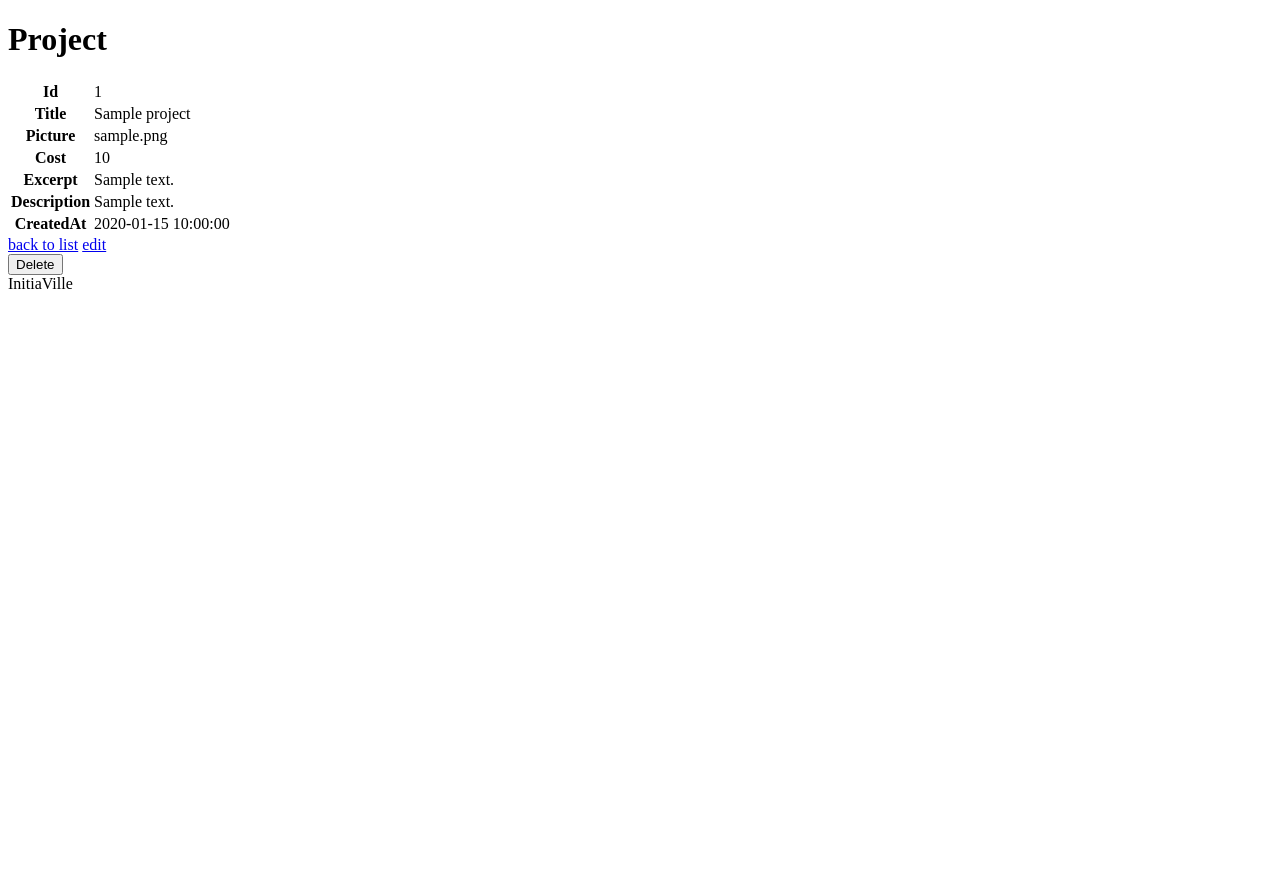
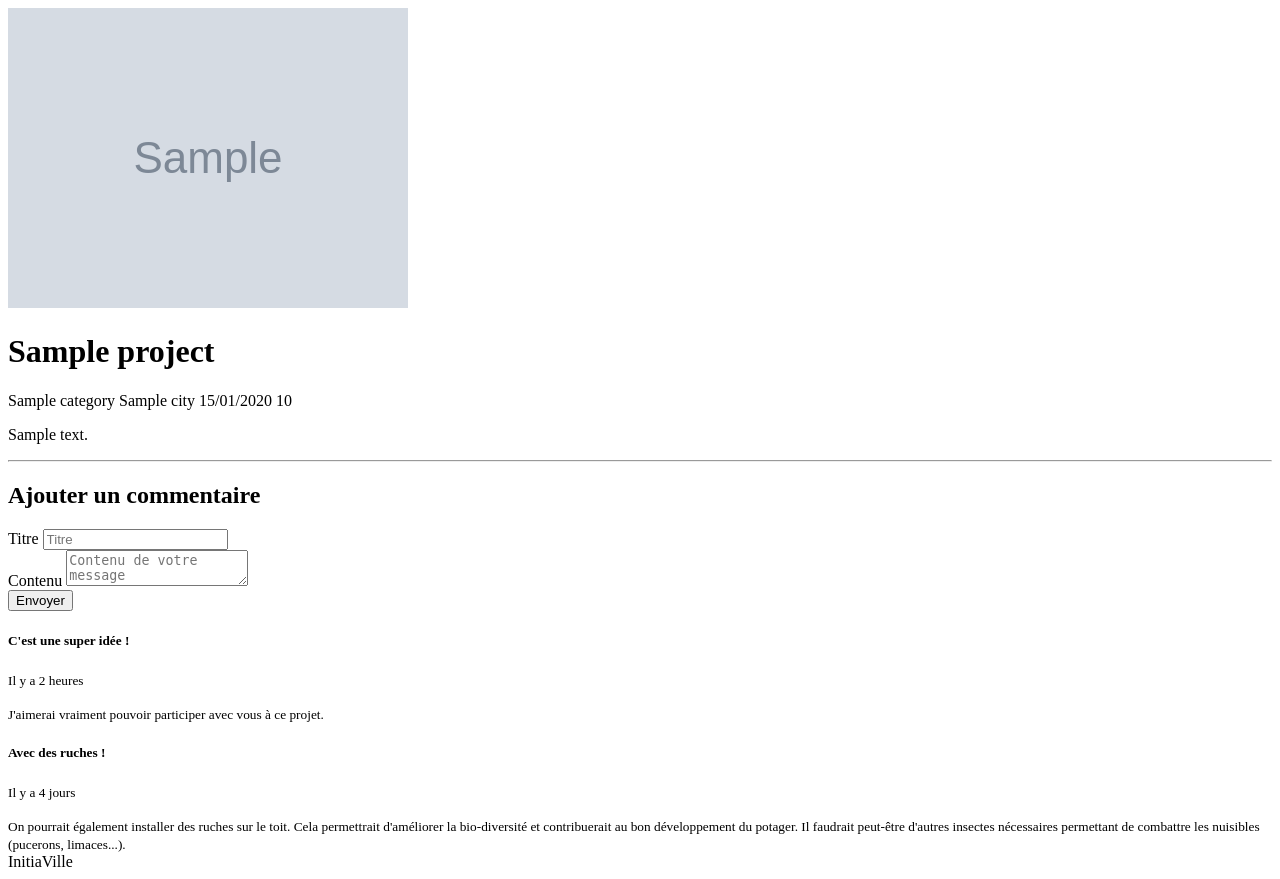
Before and after one commit to Lamelie/initiaville, a Symfony app: template templates/project/show.html.twig in a window 1280 px wide. Before the commit the page ends 289 px from the top, so only its background shows below. Run offline with Twig, Linux system fonts and the light colour scheme; the template is opened without the code that fills it: most values are stand-ins (such as "Sample title", 1, 10 or a date in 2020); grey boxes marked "Sample" are stand-in pictures; some libraries are stand-ins or nearby versions.

Commit message:
Création des boutons "supprimer" pour les projets + création de la page de présentation d'un projet.

```diff
--- a/src/Controller/ProjectController.php
+++ b/src/Controller/ProjectController.php
@@ -52,7 +52,7 @@ class ProjectController extends AbstractController
             $entityManager->persist($project);
             $entityManager->flush();
 
-            return $this->redirectToRoute('project_index');
+            return $this->redirectToRoute('project_show',['id' => $project->getId()]);
         }
 
         return $this->render('project/new.html.twig', [
@@ -102,6 +102,6 @@ class ProjectController extends AbstractController
             $entityManager->flush();
         }
 
-        return $this->redirectToRoute('project_index');
+        return $this->redirectToRoute('user_edit',['id' => $project->getUser()->getId()]);
     }
 }
--- a/src/Controller/UserController.php
+++ b/src/Controller/UserController.php
@@ -60,6 +60,7 @@ class UserController extends AbstractController
 
     /**
      * @Route("/{id}/edit", name="user_edit", methods={"GET","POST"})
+     * todo: sécuriser action de modification de compte/projet + suppresion de projets
      */
     public function edit(Request $request, User $user): Response
     {
--- a/src/Form/ProjectType.php
+++ b/src/Form/ProjectType.php
@@ -8,6 +8,7 @@ use App\Entity\Project;
 use Symfony\Bridge\Doctrine\Form\Type\EntityType;
 use Symfony\Component\Form\AbstractType;
 use Symfony\Component\Form\Extension\Core\Type\FileType;
+use Symfony\Component\Form\Extension\Core\Type\MoneyType;
 use Symfony\Component\Form\Extension\Core\Type\TextType;
 use Symfony\Component\Form\FormBuilderInterface;
 use Symfony\Component\OptionsResolver\OptionsResolver;
@@ -24,7 +25,7 @@ class ProjectType extends AbstractType
                 'mapped'=> false,
                 'label'=>'Illustration'
             ])
-            ->add('cost', TextType::class, [
+            ->add('cost', MoneyType::class, [
                 'label'=>'Budget'
             ])
             ->add('excerpt', TextType::class, [
--- a/templates/project/_card.html.twig
+++ b/templates/project/_card.html.twig
@@ -3,8 +3,8 @@
             <img src="{{ asset('uploads/' ~ project.picture) }}" class="card-img-top" alt="{{project.title}}">
             <div class="card-body">
                 <h5 class="card-title">{{project.title}}</h5>
-                <p class="card-text">{{ project.excerpt}}.</p>
-                <a href="project.html" class="btn btn-primary">
+                <p class="card-text">{{ project.excerpt}}</p>
+                <a href="{{ path('project_show', {'id': project.id}) }}" class="btn btn-primary">
                     <i class="fa fa-eye"></i>
                     Voir plus
                 </a>
--- a/templates/project/_delete_form.html.twig
+++ b/templates/project/_delete_form.html.twig
@@ -1,5 +1,5 @@
 <form method="post" action="{{ path('project_delete', {'id': project.id}) }}" onsubmit="return confirm('Are you sure you want to delete this item?');">
     <input type="hidden" name="_method" value="DELETE">
     <input type="hidden" name="_token" value="{{ csrf_token('delete' ~ project.id) }}">
-    <button class="btn">Delete</button>
+    <button class="btn btn-danger"><i class="fa fa-trash"></i> Supprimer</button>
 </form>
--- a/templates/project/show.html.twig
+++ b/templates/project/show.html.twig
@@ -1,46 +1,70 @@
 {% extends 'base.html.twig' %}
 
-{% block title %}Project{% endblock %}
+{% block title %}Projet - {{ project.title }}{% endblock %}
 
 {% block body %}
-    <h1>Project</h1>
 
-    <table class="table">
-        <tbody>
-            <tr>
-                <th>Id</th>
-                <td>{{ project.id }}</td>
-            </tr>
-            <tr>
-                <th>Title</th>
-                <td>{{ project.title }}</td>
-            </tr>
-            <tr>
-                <th>Picture</th>
-                <td>{{ project.picture }}</td>
-            </tr>
-            <tr>
-                <th>Cost</th>
-                <td>{{ project.cost }}</td>
-            </tr>
-            <tr>
-                <th>Excerpt</th>
-                <td>{{ project.excerpt }}</td>
-            </tr>
-            <tr>
-                <th>Description</th>
-                <td>{{ project.description }}</td>
-            </tr>
-            <tr>
-                <th>CreatedAt</th>
-                <td>{{ project.createdAt ? project.createdAt|date('Y-m-d H:i:s') : '' }}</td>
-            </tr>
-        </tbody>
-    </table>
+    <div class="row">
+        <div class="col-md-4">
+            <img src="{{ asset('uploads/' ~ project.picture) }}" alt="{{project.title}}" class="img-fluid">
+        </div>
+        <div class="col-md-8">
+            <h1>{{project.title}}</h1>
+            <div class="bg-light rounded p-2">
+                {% for category in project.categories %}
+                    <span class="badge badge-pill badge-primary" title="Catégorie">
+                        <i class="fa fa-tag"></i>
+                        {{ category.label }}
+                    </span>
+                {% endfor %}
+                <span class="badge badge-pill badge-secondary" title="Ville">
+                    <i class="fa fa-map-marker"></i>
+                    {{ project.city.name }}
+                </span>
+                <span class="badge badge-pill badge-info" title="Date de proposition">
+                    <i class="fa fa-calendar"></i>
+                    {{ project.createdAt|date('d/m/Y') }}
+                </span>
+                <span class="badge badge-pill badge-warning" title="Coût du projet">
+                    <i class="fa fa-euro"></i>
+                    {{ project.cost }}
+                </span>
+            </div>
+            <p>{{ project.description }}</p>
+        </div>
+    </div>
 
-    <a href="{{ path('project_index') }}">back to list</a>
+    <hr>
 
-    <a href="{{ path('project_edit', {'id': project.id}) }}">edit</a>
+    <form class="bg-light rounded p-2">
+        <h2>Ajouter un commentaire</h2>
+        <div class="form-group">
+            <label for="input-title">Titre</label>
+            <input type="text" class="form-control" id="input-title" placeholder="Titre">
+        </div>
+        <div class="form-group">
+            <label for="texatrea-comment">Contenu</label>
+            <textarea class="form-control" id="texatrea-comment" placeholder="Contenu de votre message"></textarea>
+        </div>
+        <button type="submit" class="btn btn-primary">Envoyer</button>
+    </form>
 
-    {{ include('project/_delete_form.html.twig') }}
+    <section class="list-group mt-4">
+        <article class="list-group-item">
+            <div class="d-flex w-100 justify-content-between">
+                <h5 class="mb-1">C'est une super idée !</h5>
+                <small>Il y a 2 heures</small>
+            </div>
+            <p class="mb-1"></p>
+            <small>J'aimerai vraiment pouvoir participer avec vous à ce projet.</small>
+        </article>
+        <article class="list-group-item">
+            <div class="d-flex w-100 justify-content-between">
+                <h5 class="mb-1">Avec des ruches !</h5>
+                <small>Il y a 4 jours</small>
+            </div>
+            <p class="mb-1"></p>
+            <small>On pourrait également installer des ruches sur le toit. Cela permettrait d'améliorer la bio-diversité et contribuerait au bon développement du potager. Il faudrait peut-être d'autres insectes nécessaires permettant de combattre les nuisibles (pucerons, limaces...).</small>
+        </article>
+    </section>
 {% endblock %}
--- a/templates/user/edit.html.twig
+++ b/templates/user/edit.html.twig
@@ -20,7 +20,7 @@
             {% endfor %}
 
         <div class="col mb-4">
-            <a href="new-project.html" class="btn btn-lg btn-block btn-success">
+            <a href="{{ path('project_new') }}" class="btn btn-lg btn-block btn-primary">
                 <i class="fa fa-plus-circle"></i>
                 Proposer un nouveau projet
             </a>
```
Also changed, not shown: templates/user/_card.html.twig (+2 -5 lines).
